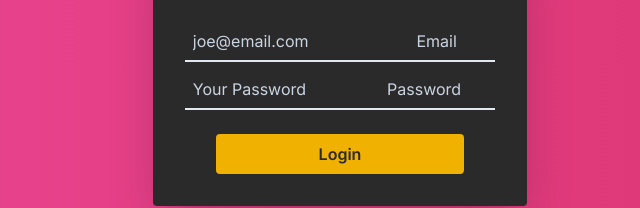
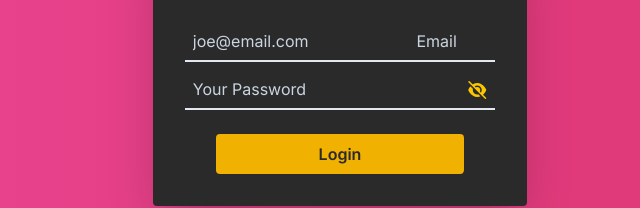
Before and after one commit to TusharKumar1007/react_redux_taskmanager, a React (Vite) app: page / in a window 1280 px wide. Shown: the part 190-398 px from the top of the page, without its empty margins (300-940 px from the left). Built offline with nearby package versions, Linux system fonts and the light colour scheme; no server answers.

Commit message:
added show and hide password icon

```diff
--- a/src/app/layout/loginForm.jsx
+++ b/src/app/layout/loginForm.jsx
@@ -26,6 +26,7 @@ export default function LoginForm() {
     const [email, setEmail] = useState("");
     const [userName, setUserName] = useState("");
     const [password, setPassword] = useState("");
+    const [showPass, setShowPass] = useState(false);
 
     const [inLogin, setInLogin] = useState(true)
 
@@ -73,15 +74,22 @@ export default function LoginForm() {
                                 required
                             />
                         }
+                        <div className="flex justify-center items-center w-full relative">
+
                             <input
-                            type="password"
-                            placeholder="Your Password                  Password"
+                                type={showPass ? "input" : "password"}
+                                placeholder="Your Password               "
                                 className="text-slate-200 h-10 w-full px-2 border-b-2 outline-0 transition-all placeholder:text-slate-300 "
                                 spellCheck="false"
                                 value={password}
                                 onChange={(e) => setPassword(e.target.value)}
                                 required
                             />
+                            <i onClick={() => {
+                                setShowPass(() => !showPass)
+
+                            }} className={`fa-solid ${showPass ? "fa-eye" : "fa-eye-slash"} text-yellow-400 cursor-pointer absolute right-2`}></i>
+                        </div>
                         <button disabled={disable} className={`dark-font font-semibold mt-4 outline-0 px-4 py-2 rounded cursor-pointer transition-all bg-yellow-500 hover:bg-yellow-600 w-4/5 ${disable && "cursor-not-allowed! gray-bg text-stone-300"}`} >
                             {!disable ? (!inLogin ? "Register" : "Login") :
                                 <i className="fa-solid fa-spinner animate-spin text-yellow-400 " ></i>
```
Lines whose indentation alone changed are shown as unchanged.
